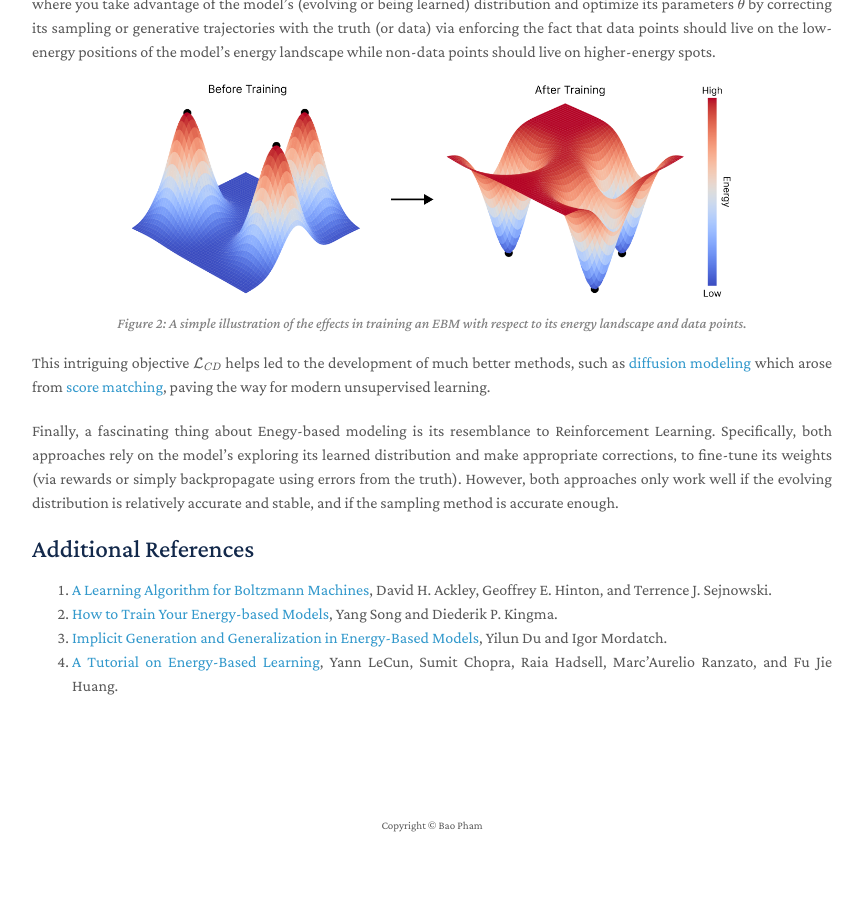
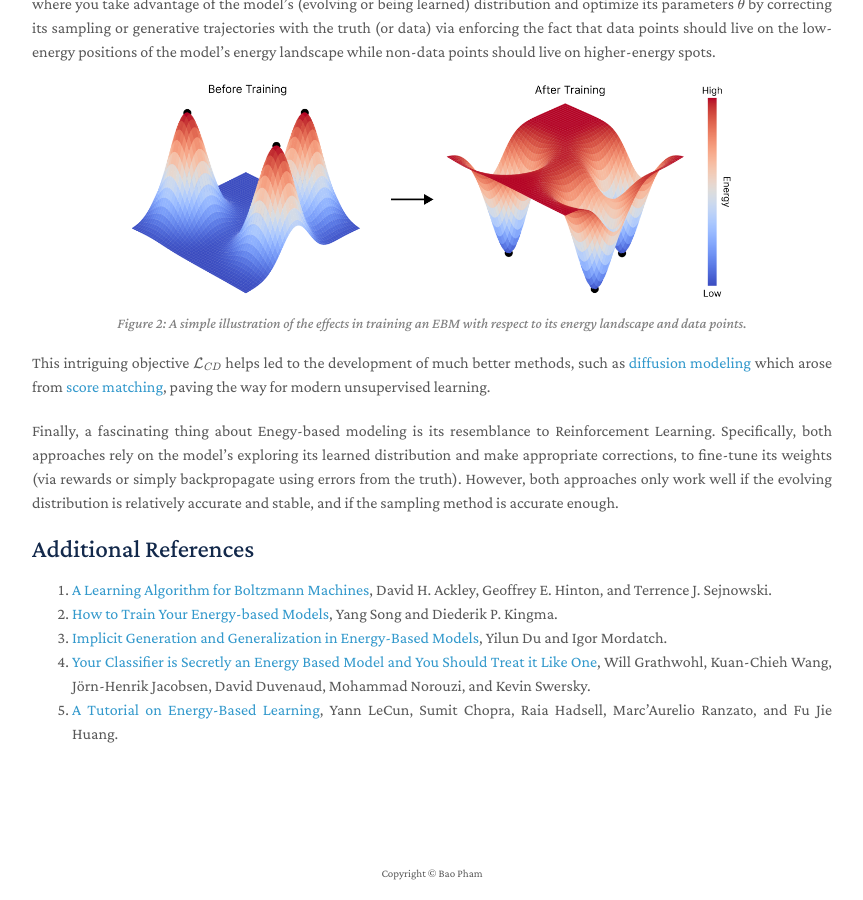
Before and after one commit to Lemon-cmd/Lemon-cmd.github.io, a Jekyll site: the page built from _posts/2025-12-25-ebm.md, in a window 1280 px wide and 900 px high, scrolled down 2375 px. Shown: the whole window, without its empty margins (208-1071 px from the left). Built offline with Jekyll 4.4.1, drawn with Linux system fonts in a browser that asks for light colours; a style sheet for code colours, icons or effects is not loaded; before the commit the page ends 3227 px from its top, so only the background shows below that.

Commit message:
edit post

```diff
--- a/_posts/2025-12-25-ebm.md
+++ b/_posts/2025-12-25-ebm.md
@@ -112,4 +112,5 @@ Finally, a fascinating thing about Enegy-based modeling is its resemblance to Re
 1. [A Learning Algorithm for Boltzmann Machines](https://www.cs.toronto.edu/~fritz/absps/cogscibm.pdf), David H. Ackley, Geoffrey E. Hinton, and Terrence J. Sejnowski.
 2. [How to Train Your Energy-based Models](https://arxiv.org/abs/2101.03288), Yang Song and Diederik P. Kingma.
 3. [Implicit Generation and Generalization in Energy-Based Models](https://arxiv.org/abs/1903.08689), Yilun Du and Igor Mordatch.
-4. [A Tutorial on Energy-Based Learning](http://yann.lecun.com/exdb/publis/pdf/lecun-06.pdf), Yann LeCun, Sumit Chopra, Raia Hadsell, Marc’Aurelio Ranzato, and Fu Jie Huang.
+4. [Your Classifier is Secretly an Energy Based Model and You Should Treat it Like One](https://arxiv.org/abs/1912.03263), Will Grathwohl, Kuan-Chieh Wang, Jörn-Henrik Jacobsen, David Duvenaud, Mohammad Norouzi, and Kevin Swersky.
+5. [A Tutorial on Energy-Based Learning](http://yann.lecun.com/exdb/publis/pdf/lecun-06.pdf), Yann LeCun, Sumit Chopra, Raia Hadsell, Marc’Aurelio Ranzato, and Fu Jie Huang.
```
